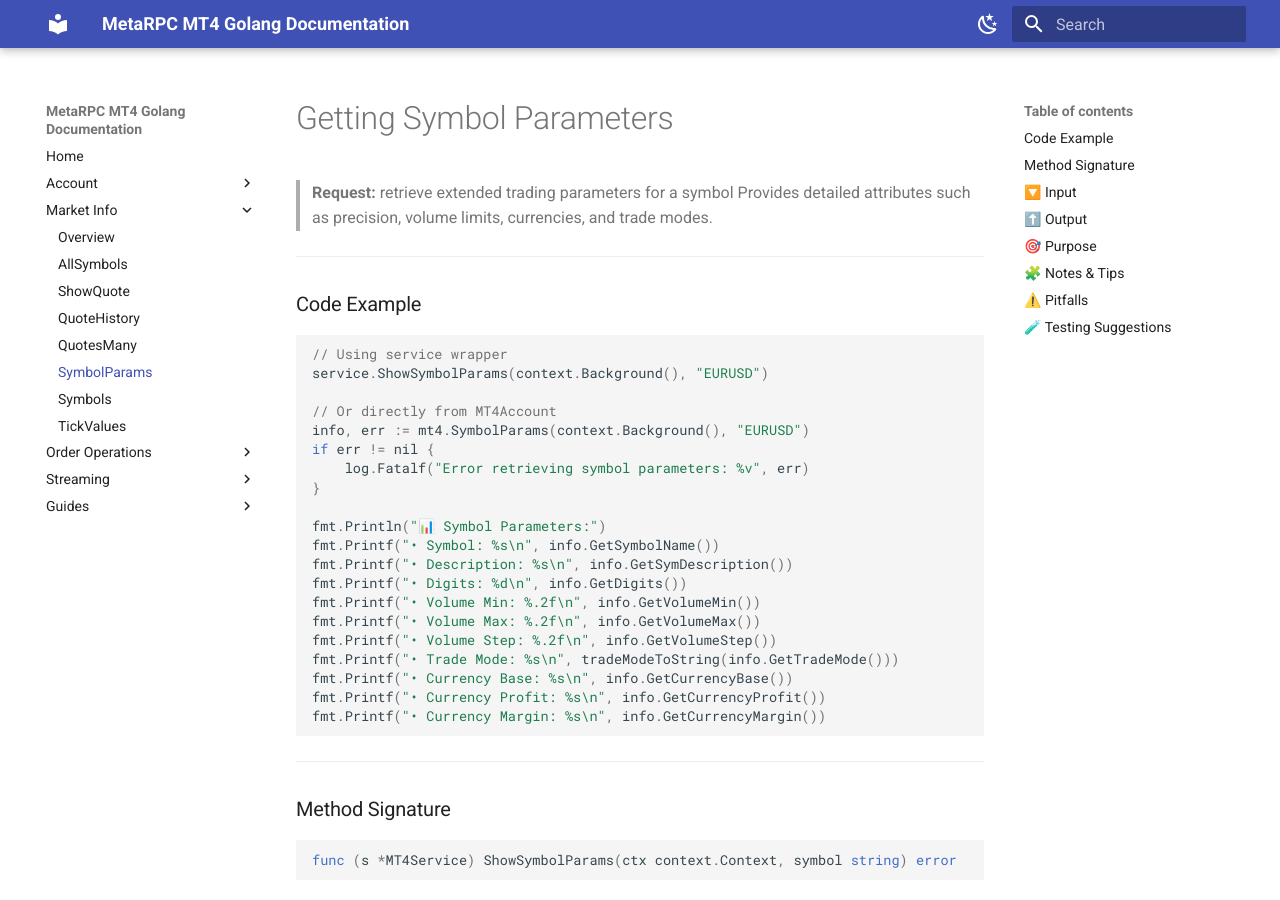
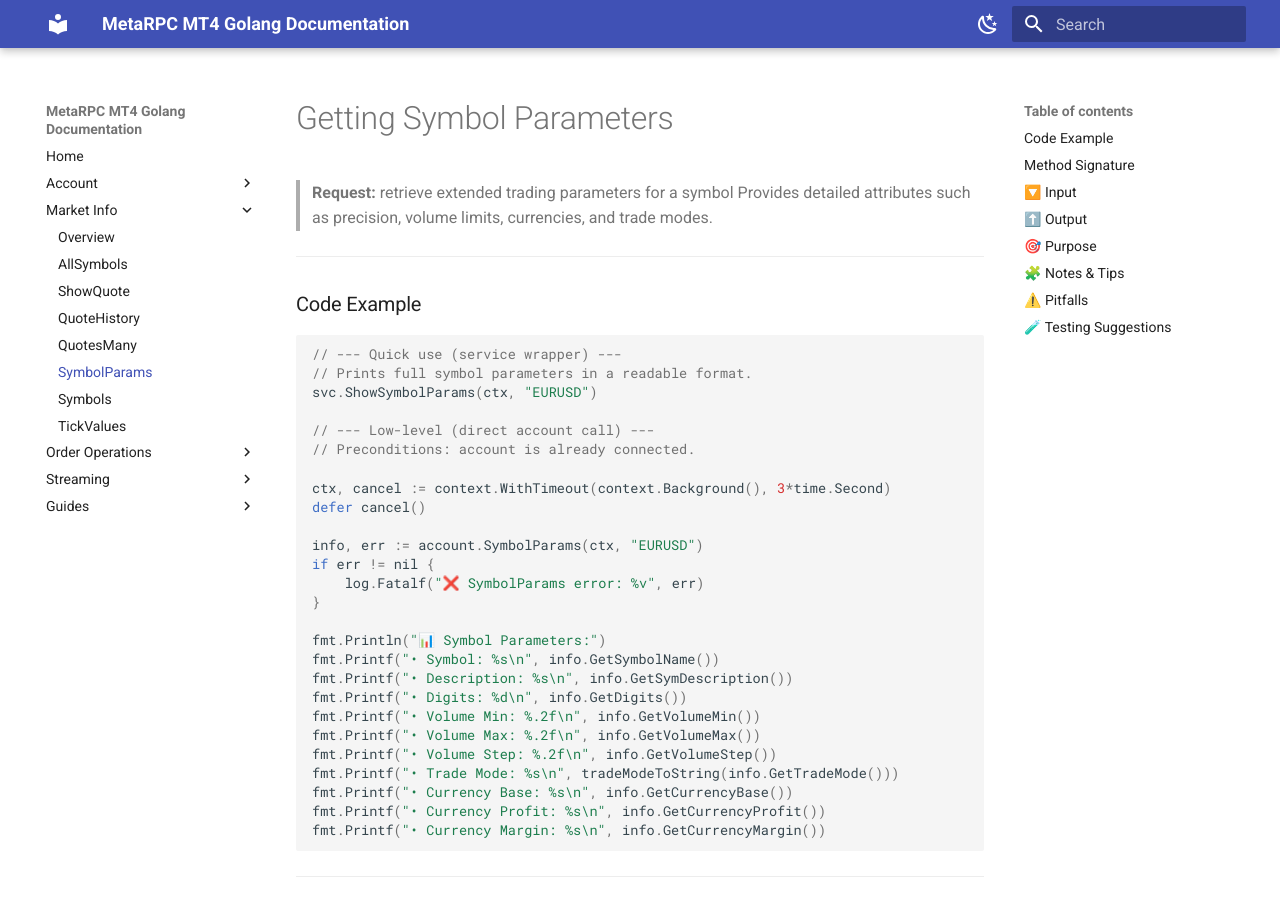
Before and after one commit to MetaRPC/GoMT4, an MkDocs documentation site: the page built from docs/Market_Info/ShowSymbolParams.md, in a window 1280 px wide and 900 px high. Built offline with MkDocs 1.6.1 and Material for MkDocs 9.7.7, drawn with Linux system fonts in a browser that asks for light colours.

Commit message:
Update ShowSymbolParams.md

````diff
--- a/docs/Market_Info/ShowSymbolParams.md
+++ b/docs/Market_Info/ShowSymbolParams.md
@@ -8,13 +8,19 @@
 ### Code Example
 
 ```go
-// Using service wrapper
-service.ShowSymbolParams(context.Background(), "EURUSD")
+// --- Quick use (service wrapper) ---
+// Prints full symbol parameters in a readable format.
+svc.ShowSymbolParams(ctx, "EURUSD")
 
-// Or directly from MT4Account
-info, err := mt4.SymbolParams(context.Background(), "EURUSD")
+// --- Low-level (direct account call) ---
+// Preconditions: account is already connected.
+
+ctx, cancel := context.WithTimeout(context.Background(), 3*time.Second)
+defer cancel()
+
+info, err := account.SymbolParams(ctx, "EURUSD")
 if err != nil {
-    log.Fatalf("Error retrieving symbol parameters: %v", err)
+    log.Fatalf("❌ SymbolParams error: %v", err)
 }
 
 fmt.Println("📊 Symbol Parameters:")
````
